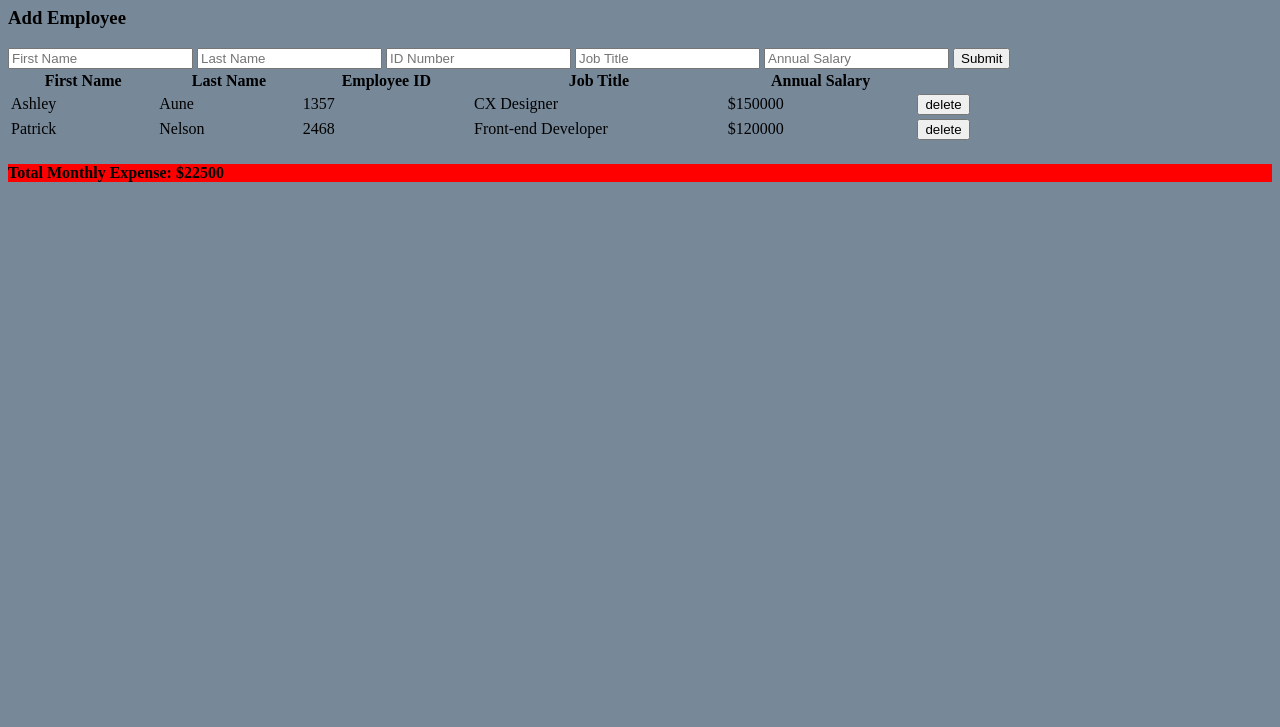
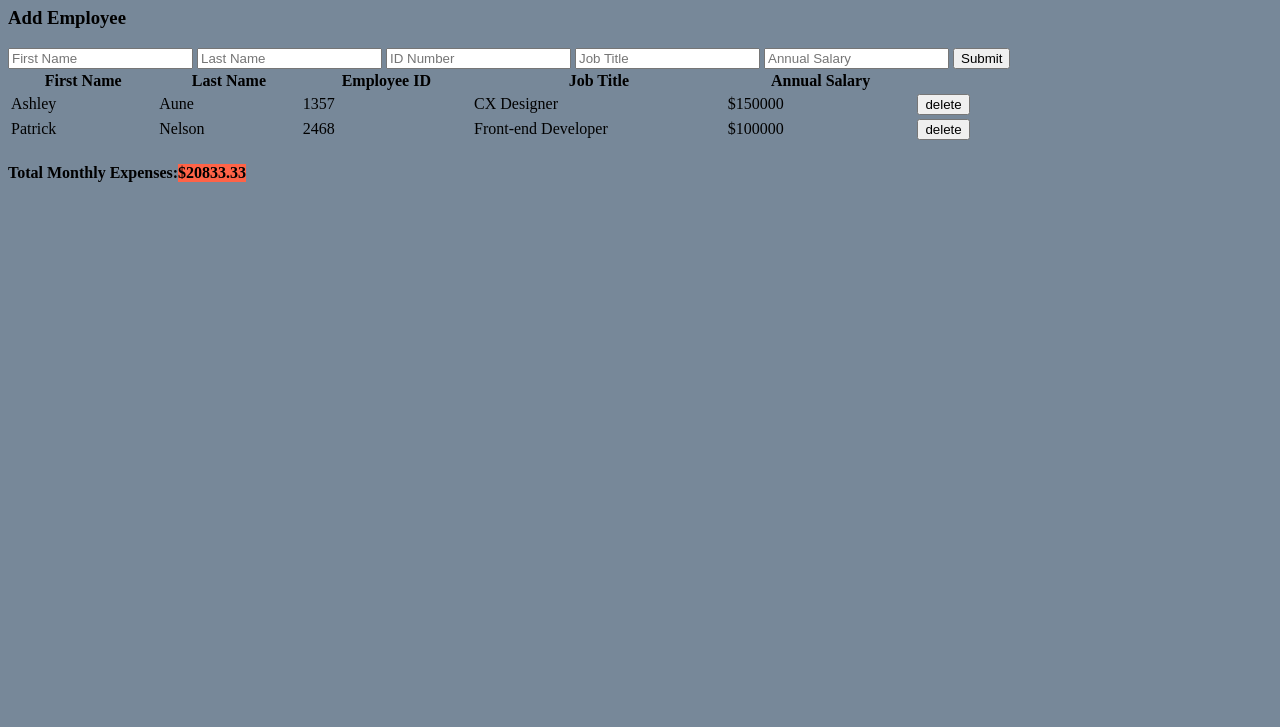
Before and after one commit to patrickrnelson/salary-calculator, a plain HTML site: page index.html in a window 1280 px wide. Shown: the part 73-800 px from the top of the page. Drawn offline with Linux system fonts and the light colour scheme.

Commit message:
red background if monthly expense is greater than 20k. Shows two decimal places

```diff
--- a/index.html
+++ b/index.html
@@ -54,6 +54,6 @@
       </tbody>
     </table>
 
-    <div id="expenses"></div>
+    <div id="expenses-div"><h4>Total Monthly Expenses: </h4><h4 id="expenses"></h4></div>
   </body>
 </html>
--- a/scripts/script.js
+++ b/scripts/script.js
@@ -13,7 +13,7 @@ let allEmployees = [
     lastName: 'Nelson',
     employeeID: 2468,
     jobTitle: 'Front-end Developer',
-    annualSalary: 120000,
+    annualSalary: 100000,
   },
 ];
 
@@ -131,17 +131,16 @@ function totalExpenses() {
   }
   // calculate monthly expense of all of the salaries
   let monthlySalaries = allSalaries / 12;
+  // Show two decimal places in monthly salaries
+  let monthlyDecimal = monthlySalaries.toFixed(2);
   // append monthly expense to DOM
   $('#expenses').empty();
   if (monthlySalaries <= 20000) {
-    $('#expenses').append(
-      `<h4>Total Monthly Expense: $${monthlySalaries}</h4>`
-    );
+    $('#expenses').css('background-color', 'lightslategrey');
+    $('#expenses').append(`$${monthlyDecimal}`);
   } else {
-    $('#expenses').css('background-color', 'red');
-    $('#expenses').append(
-      `<h4>Total Monthly Expense: $${monthlySalaries}</h4>`
-    );
+    $('#expenses').css('background-color', 'tomato');
+    $('#expenses').append(' $' + monthlyDecimal);
   }
 }
 
--- a/style.css
+++ b/style.css
@@ -1,3 +1,7 @@
 body {
   background: lightslategrey;
 }
+
+#expenses-div {
+  display: flex;
+}
```
Also changed, not shown: 1 other file.
